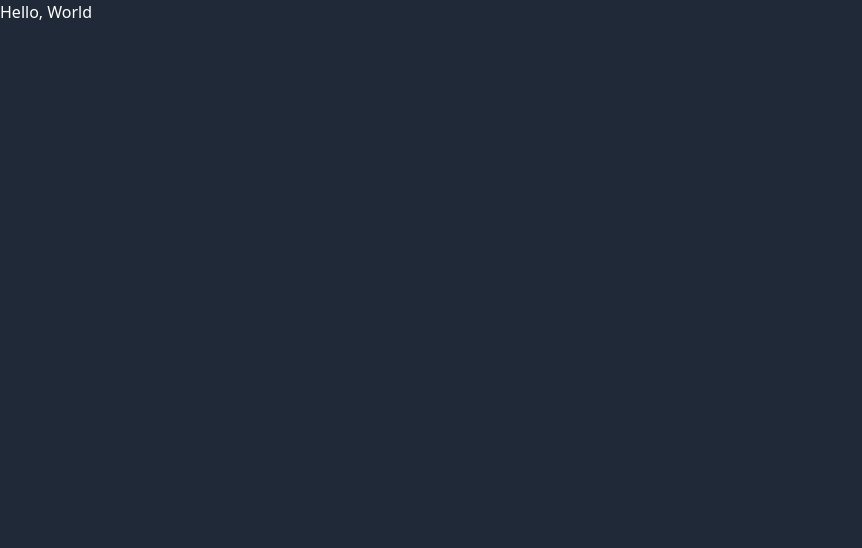
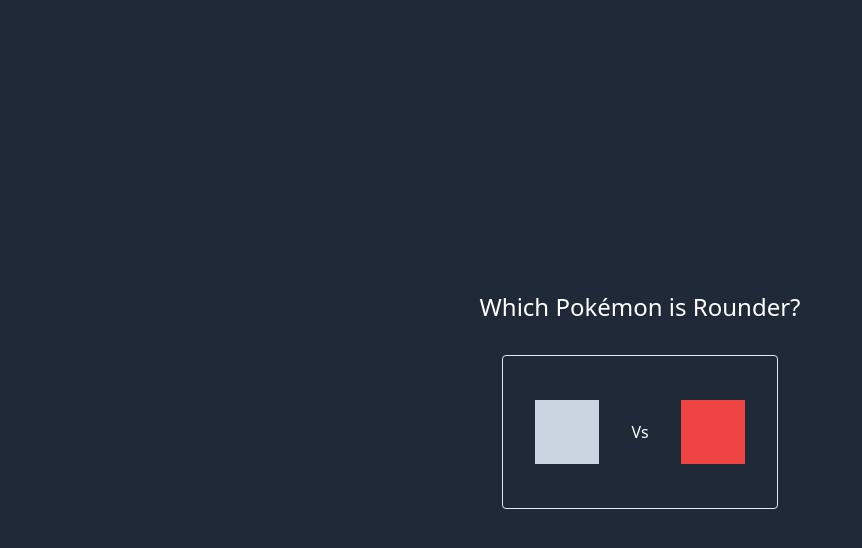
Before and after one commit to IvanDuran02/roundest-mon, a Next.js app: page / in a window 1280 px wide. Shown: the top 548 px of the page, without its empty margins (0-862 px from the left). Built offline with nearby package versions, Linux system fonts and the light colour scheme.

Commit message:
basic UI structure

```diff
--- a/src/pages/index.tsx
+++ b/src/pages/index.tsx
@@ -10,7 +10,15 @@
         <meta name="description" content="Generated by create next app" />
         <link rel="icon" href="/favicon.ico" />
       </Head>
-      <div>Hello, World</div>
+      <div className="h-screen w-screen flex flex-col justify-center items-center">
+        <div className="text-2xl text-center">Which Pokémon is Rounder?</div>
+        <div className="p-4" />
+        <div className="border rounded p-8 flex justify-between max-w-7xl items-center">
+          <div className="w-16  h-16 bg-slate-300" />
+          <div className="p-8">Vs</div>
+          <div className="w-16 h-16 bg-red-500" />
+        </div>
+      </div>
     </div>
   );
 };
```
